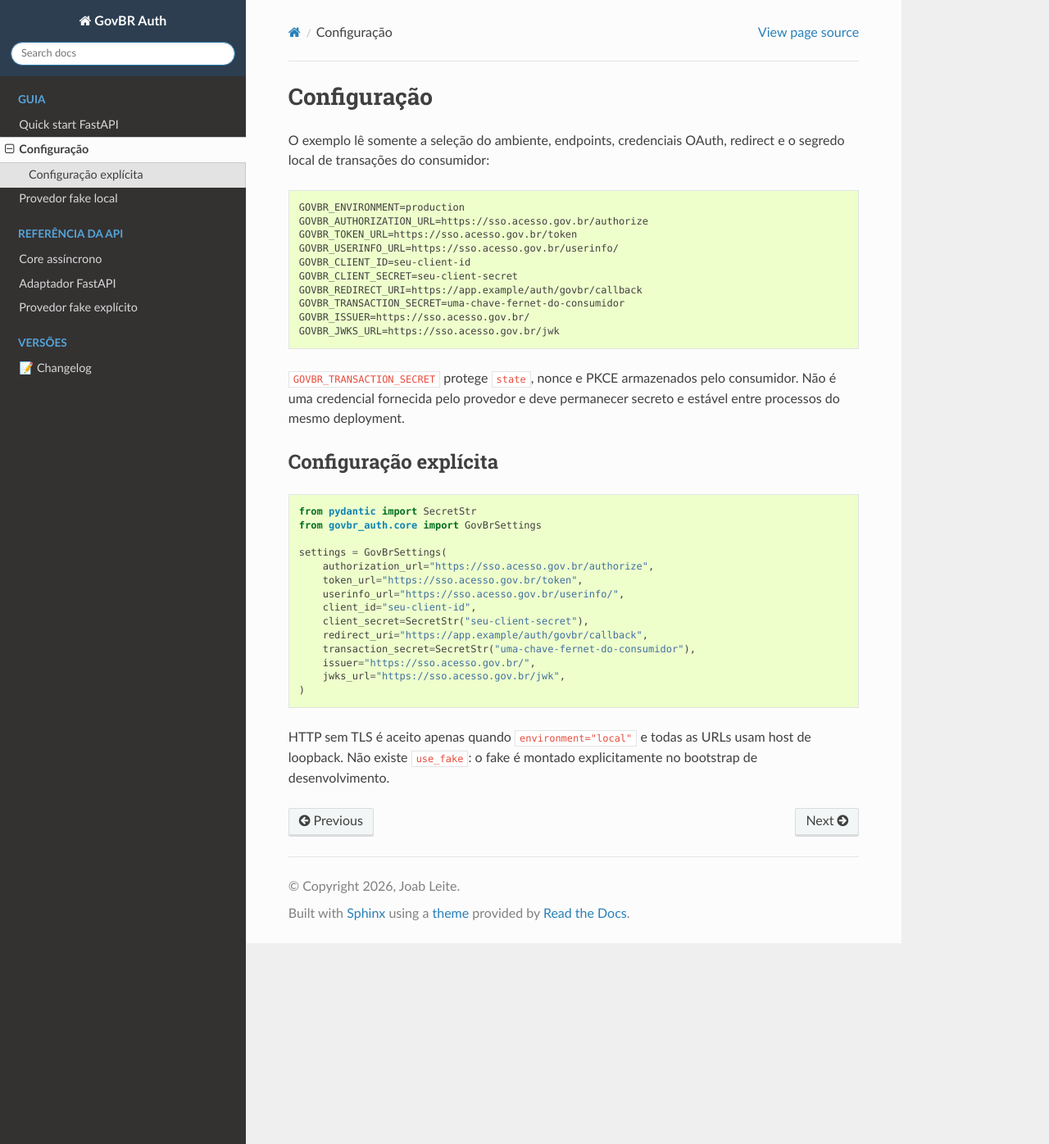
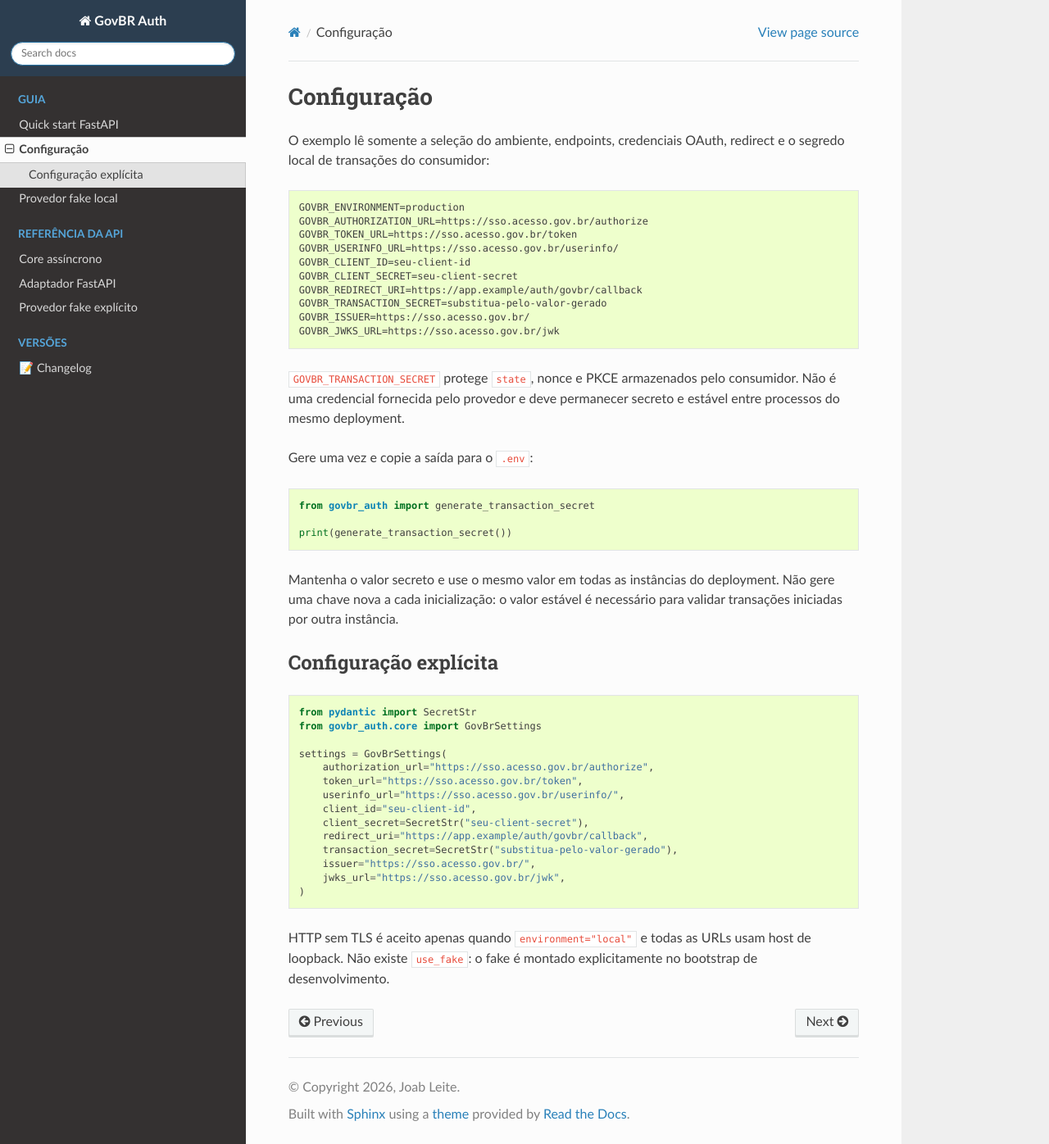
Before and after one commit to cereja-project/govbr_auth, a Sphinx documentation site: the page built from docs/guide/configuration.rst, in a window 1280 px wide and 1396 px high. Shown: the whole window at 82% size. Built offline with Sphinx 7.4.7 and the Read the Docs theme 3.1.0, drawn with Linux system fonts in a browser that asks for light colours.

Commit message:
feat(core): generate transaction secrets

```diff
--- a/docs/guide/configuration.rst
+++ b/docs/guide/configuration.rst
@@ -13,13 +13,25 @@ redirect e o segredo local de transações do consumidor:
     GOVBR_CLIENT_ID=seu-client-id
     GOVBR_CLIENT_SECRET=seu-client-secret
     GOVBR_REDIRECT_URI=https://app.example/auth/govbr/callback
-    GOVBR_TRANSACTION_SECRET=uma-chave-fernet-do-consumidor
+    GOVBR_TRANSACTION_SECRET=substitua-pelo-valor-gerado
     GOVBR_ISSUER=https://sso.acesso.gov.br/
     GOVBR_JWKS_URL=https://sso.acesso.gov.br/jwk
 
 ``GOVBR_TRANSACTION_SECRET`` protege ``state``, nonce e PKCE armazenados pelo
 consumidor. Não é uma credencial fornecida pelo provedor e deve permanecer
 secreto e estável entre processos do mesmo deployment.
+
+Gere uma vez e copie a saída para o ``.env``:
+
+.. code-block:: python
+
+    from govbr_auth import generate_transaction_secret
+
+    print(generate_transaction_secret())
+
+Mantenha o valor secreto e use o mesmo valor em todas as instâncias do
+deployment. Não gere uma chave nova a cada inicialização: o valor estável é
+necessário para validar transações iniciadas por outra instância.
 
 Configuração explícita
 ----------------------
@@ -36,7 +48,7 @@ Configuração explícita
         client_id="seu-client-id",
         client_secret=SecretStr("seu-client-secret"),
         redirect_uri="https://app.example/auth/govbr/callback",
-        transaction_secret=SecretStr("uma-chave-fernet-do-consumidor"),
+        transaction_secret=SecretStr("substitua-pelo-valor-gerado"),
         issuer="https://sso.acesso.gov.br/",
         jwks_url="https://sso.acesso.gov.br/jwk",
     )
--- a/govbr_auth/__init__.py
+++ b/govbr_auth/__init__.py
@@ -6,12 +6,14 @@ from govbr_auth.fastapi import (
     GovBrAuth,
     create_govbr_router,
 )
+from govbr_auth.core.transactions import generate_transaction_secret
 
 __all__ = (
     "AuthContext",
     "AuthSuccessHandler",
     "GovBrAuth",
     "create_govbr_router",
+    "generate_transaction_secret",
 )
 
 VERSION = "0.2.2.final.0"
```
Also changed, not shown: README.md (+12 -2 lines), 5 other files.
